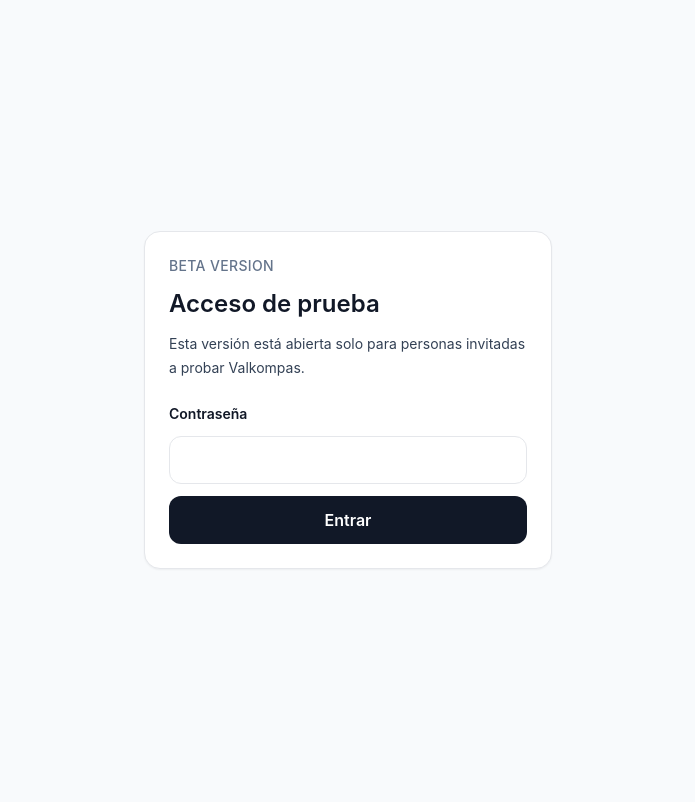
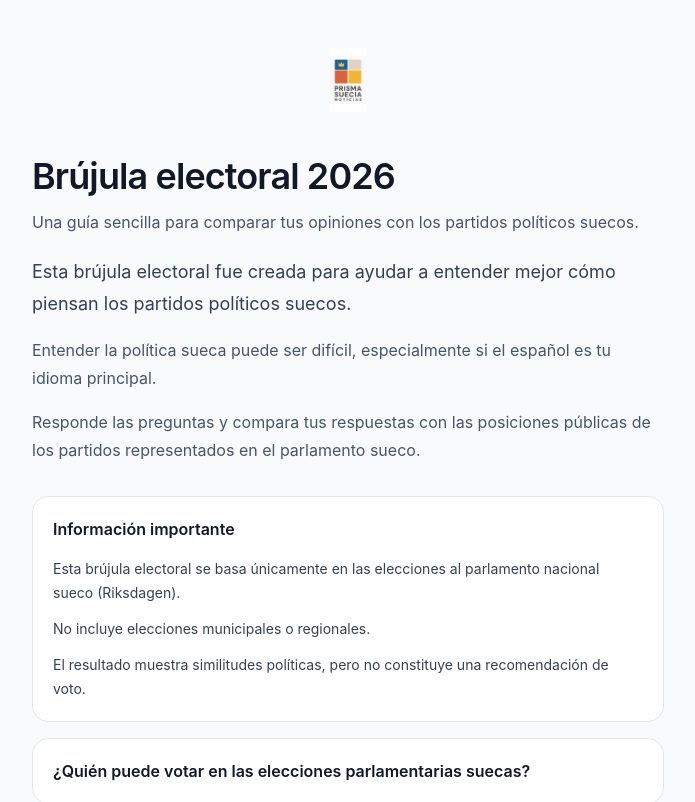
Before and after one commit to prismasuecia/valkompass, a Next.js app: page / in a window 1280 px wide. Shown: the top 802 px of the page, without its empty margins (292-987 px from the left). Built offline with nearby package versions, Linux system fonts and the light colour scheme.

Commit message:
Remove beta password gate

```diff
--- a/app/layout.tsx
+++ b/app/layout.tsx
@@ -1,5 +1,4 @@
 import type {Metadata} from 'next';
-import {BetaGate} from '@/components/BetaGate';
 import './globals.css';
 import uiText from '@/uiText.json';
 
@@ -11,9 +10,7 @@
 export default function RootLayout({children}: {children: React.ReactNode}) {
   return (
     <html lang="es">
-      <body>
-        <BetaGate>{children}</BetaGate>
-      </body>
+      <body>{children}</body>
     </html>
   );
 }
--- a/components/BetaGate.tsx
+++ /dev/null
@@ -1,67 +0,0 @@
-'use client';
-
-import {FormEvent, ReactNode, useEffect, useState} from 'react';
-import uiText from '@/uiText.json';
-
-const betaPassword = 'prismasuecia';
-const storageKey = 'valkompas-beta-access';
-
-export function BetaGate({children}: {children: ReactNode}) {
-  const [allowed, setAllowed] = useState(false);
-  const [password, setPassword] = useState('');
-  const [error, setError] = useState('');
-  const [ready, setReady] = useState(false);
-
-  useEffect(() => {
-    setAllowed(window.localStorage.getItem(storageKey) === 'true');
-    setReady(true);
-  }, []);
-
-  function handleSubmit(event: FormEvent<HTMLFormElement>) {
-    event.preventDefault();
-
-    if (password.trim().toLowerCase() !== betaPassword) {
-      setError(uiText.betaAccess.error);
-      return;
-    }
-
-    window.localStorage.setItem(storageKey, 'true');
-    setAllowed(true);
-    setError('');
-  }
-
-  if (!ready) {
-    return null;
-  }
-
-  if (allowed) {
-    return children;
-  }
-
-  return (
-    <main className="mx-auto flex min-h-screen max-w-md flex-col justify-center px-5 py-10">
-      <section className="rounded-2xl border border-line bg-white p-6 shadow-sm">
-        <p className="text-sm font-medium uppercase tracking-wide text-slate-500">{uiText.footer.betaBadge}</p>
-        <h1 className="mt-3 text-2xl font-semibold text-ink">{uiText.betaAccess.title}</h1>
-        <p className="mt-3 text-sm leading-6 text-slate-700">{uiText.betaAccess.text}</p>
-        <form className="mt-6 grid gap-3" onSubmit={handleSubmit}>
-          <label className="text-sm font-semibold text-ink" htmlFor="beta-password">
-            {uiText.betaAccess.label}
-          </label>
-          <input
-            id="beta-password"
-            autoComplete="off"
-            className="min-h-12 rounded-xl border border-line bg-white px-4 text-base text-ink"
-            onChange={(event) => setPassword(event.target.value)}
-            type="password"
-            value={password}
-          />
-          {error ? <p className="text-sm font-medium text-red-700">{error}</p> : null}
-          <button className="min-h-12 rounded-xl bg-ink px-5 py-3 font-semibold text-white" type="submit">
-            {uiText.betaAccess.button}
-          </button>
-        </form>
-      </section>
-    </main>
-  );
-}
--- a/uiText.json
+++ b/uiText.json
@@ -170,13 +170,5 @@
     "tagline": "Información sobre Suecia en español.",
     "sourcesLink": "Fuentes y metodología",
     "betaBadge": "Beta version"
-  },
-
-  "betaAccess": {
-    "title": "Acceso de prueba",
-    "text": "Esta versión está abierta solo para personas invitadas a probar Valkompas.",
-    "label": "Contraseña",
-    "button": "Entrar",
-    "error": "Contraseña incorrecta."
   }
 }
```
